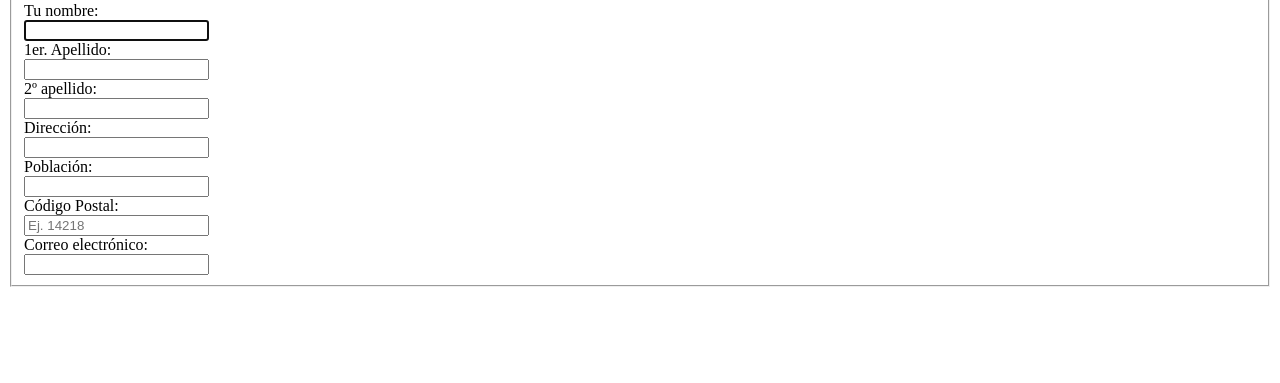
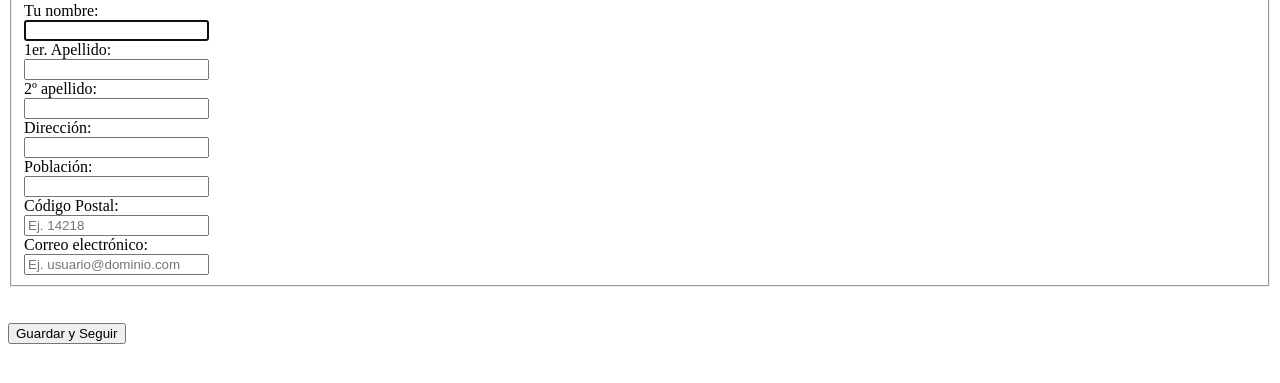
Before and after one commit to FernandoGadea/Control, a plain HTML site: page index.html in a window 1280 px wide. Shown: the part 101-484 px from the top of the page. Drawn offline with Linux system fonts and the light colour scheme.

Commit message:
Actualización de ubicación

```diff
--- a/index.html
+++ b/index.html
@@ -24,8 +24,10 @@
 		Código Postal: <br>
 		<input type="text" name="cp" id="cp" pattern="[0-9]{5}" placeholder="Ej. 14218"><br>
 		Correo electrónico:<br>
-		<input type="email" name="mail" id="mail" value="" placeholder=""><br>
-		</fieldset>
+		<input type="email" name="mail" id="mail" placeholder="Ej. usuario@dominio.com"><br>
+		</fieldset><br><br>
+
+		<input type="submit" name="guardar" id="guardar" value="Guardar y Seguir">
 
 	</form>
 </body>
--- a/js/control.js
+++ b/js/control.js
@@ -1,17 +1,18 @@
-function ElementoId (id) {
+function ElementoId(id) {
     return document.getElementById(id);
 };
 
-function ComprobarLocalStorage () {
+function ComprobarLocalStorage() {
     if (typeof(Storage) !== "undefined") {
         // Local Storage correcto.
-}
-else {
+    } else {
         // Lo sentimos, no soporta Local storage...
     }
 }
 
-function Guardar(){
+ComprobarLocalStorage();
+
+function Guardar() {
     localStorage.setItem("nombre", ElementoId("nombre").value);
 
 }
```
Lines whose indentation alone changed are shown as unchanged.
